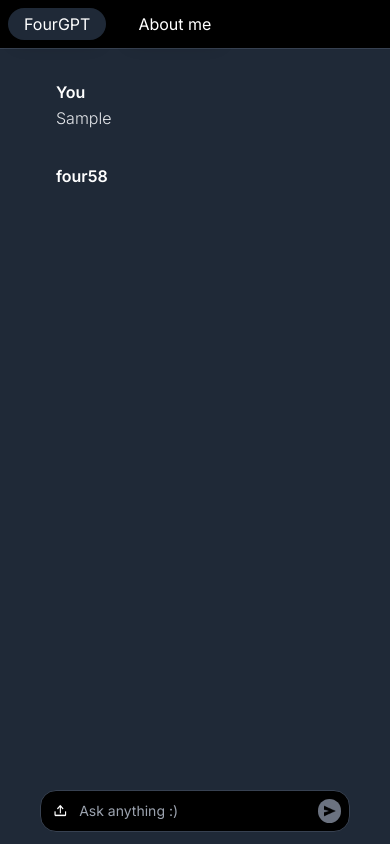
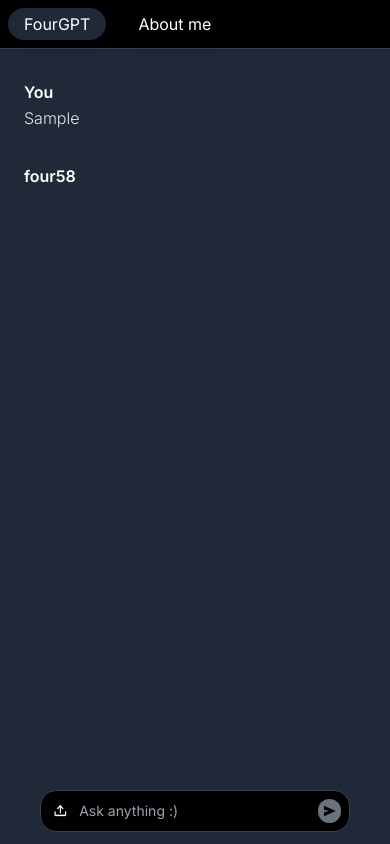
Before and after one commit to Four58/FourGPT, a Next.js app: page / in a window 390 px wide. Both pictures are taken after typing "Sample" into the empty fields and a click on the button 329 px from the left and 811 px from the top of the page. Built offline with nearby package versions, Linux system fonts and the light colour scheme; no server answers.

Commit message:
fix: width for responsive

```diff
--- a/src/components/AIGenerator/ContentSection/Content.tsx
+++ b/src/components/AIGenerator/ContentSection/Content.tsx
@@ -13,7 +13,10 @@ const Content = ({ content }: props) => {
   return (
     <div className="flex flex-col self-start mt-8 h-full">
       {content.map((content, index) => (
-        <div className="flex flex-col gap-8 pb-8" key={index}>
+        <div
+          className="flex flex-col gap-8 px-6 sm:px-10 w-svw sm:w-full pb-8"
+          key={index}
+        >
           <div>
             <p className="font-semibold text-white">You</p>
             <p className="leading-7 font-light whitespace-pre-wrap text-gray-200">
--- a/src/components/AIGenerator/ContentSection/ContentSection.tsx
+++ b/src/components/AIGenerator/ContentSection/ContentSection.tsx
@@ -12,7 +12,7 @@ type props = {
 
 const ContentSection = ({ content }: props) => {
   return (
-    <div className="px-4 h-full w-full flex flex-col">
+    <div className="h-full w-full flex flex-col">
       {content.length !== 0 ? <Content content={content} /> : <NoContent />}
     </div>
   );
--- a/src/components/AIGenerator/GeneratorSection.tsx
+++ b/src/components/AIGenerator/GeneratorSection.tsx
@@ -57,7 +57,7 @@ const GeneratorSection = () => {
         ref={ref}
         className="w-full h-full flex overflow-y-scroll items-center justify-center"
       >
-        <div className="flex justify-center items-center h-full flex-col w-full px-10 md:px-0 md:w-[700px]">
+        <div className="flex justify-center items-center h-full flex-col w-full md:w-[700px]">
           <ContentSection content={content} />
         </div>
       </div>
```
